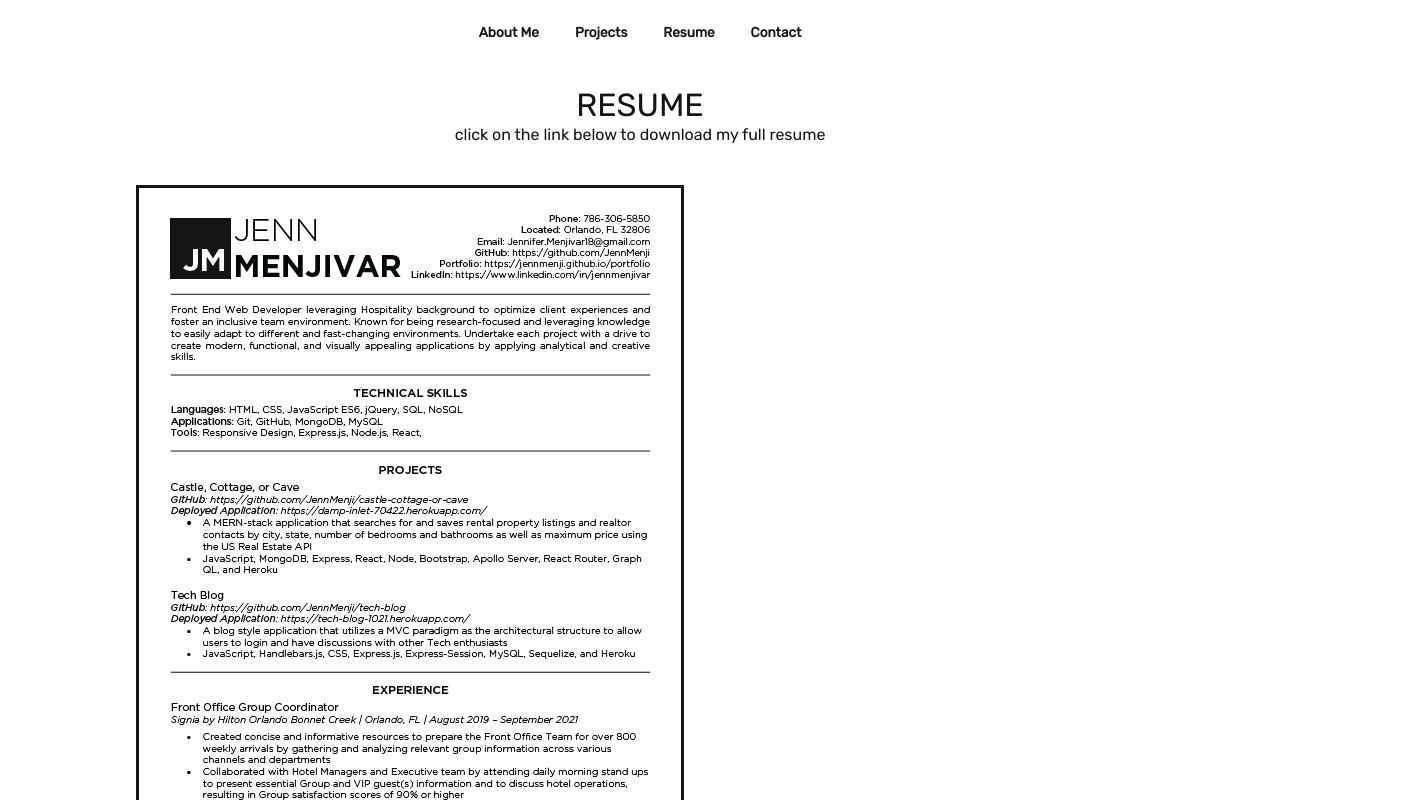
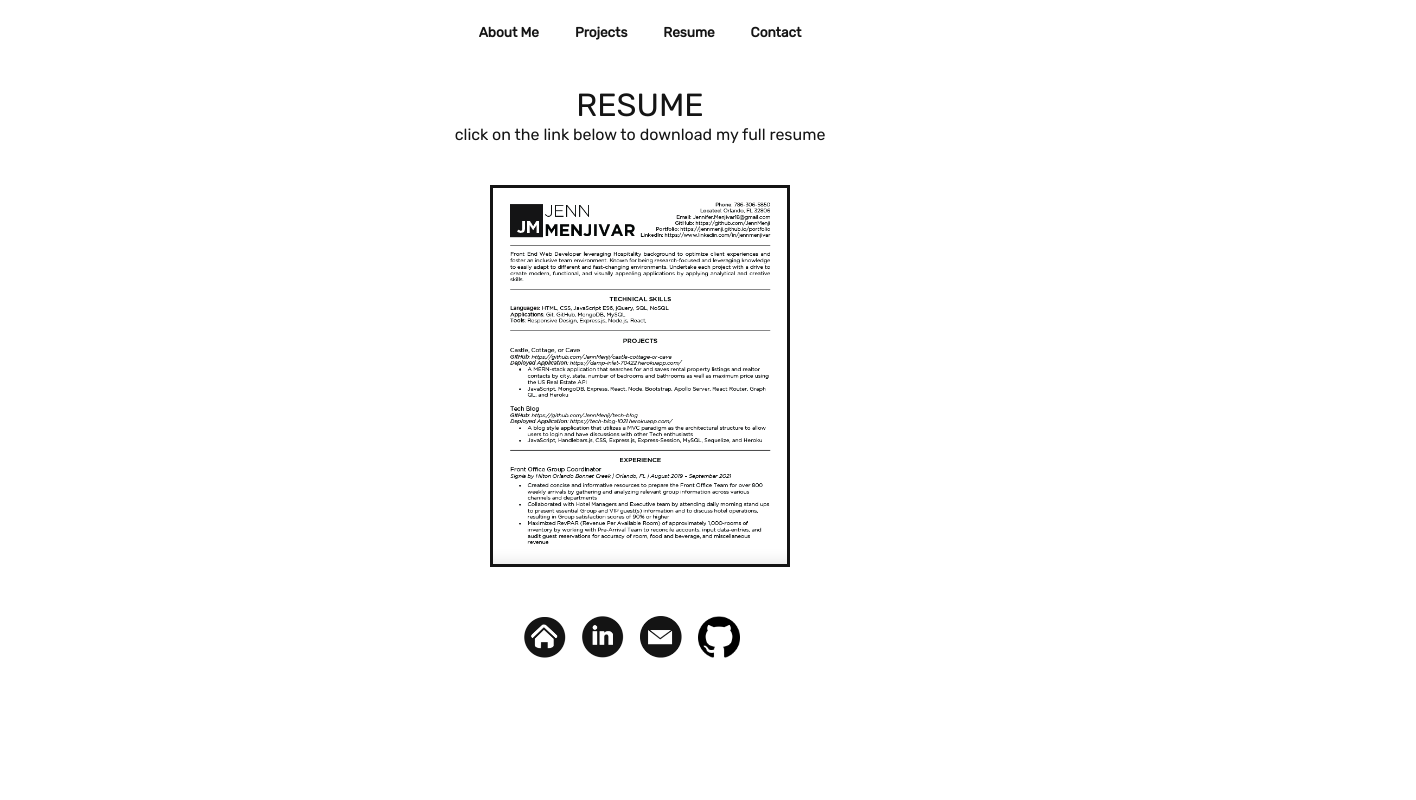
Before and after one commit to JennMenji/portfolio, a React (Create React App) app: page /#/about in a window 1280 px wide. Both pictures are taken after a click on the item "Resume". Shown: the top 800 px of the page, 1416 px wide, since content can reach past the window. Built offline with nearby package versions, Linux system fonts and the light colour scheme.

Commit message:
edited resume layout

```diff
--- a/src/components/Contact.js
+++ b/src/components/Contact.js
@@ -19,7 +19,7 @@ function ContactForm() {
       <div className="page-header">
         <h2>CONTACT ME</h2>
       </div>
-      <div className="form-section">
+      <div className="flex-row">
         <img
           src={contactImg}
           className="contact-img"
@@ -28,7 +28,7 @@ function ContactForm() {
         />
       </div>
 
-      <div className="form-section">
+      <div className="flex-row">
         <form onSubmit={handleSubmit}>
           <label htmlFor="name">Name</label>
           <input id="name" type="name" name="name" />
--- a/src/components/Resume.js
+++ b/src/components/Resume.js
@@ -10,20 +10,15 @@ function Resume() {
         <h2>RESUME</h2>
         <h6>click on the link below to download my full resume</h6>
       </div>
-      <div className="">
-        <img
-          src={resumeImg}
-          alt="Resume Screenshot"
-          className="resume header-img"
-        ></img>
-
-        <div className="overlay">
+      <div className="flex-row">
+        <div className="overlay-container">
+          <img src={resumeImg} alt="Resume Screenshot" className="image"></img>
           <a
             href={resume}
             target="_blank"
             rel="noreferrer"
             download="jenn-menjivar-resume"
-            className="overlay-link"
+            className="overlay"
           >
             DOWNLOAD
           </a>
--- a/src/index.css
+++ b/src/index.css
@@ -195,10 +195,6 @@ textarea {
   justify-content: space-between;
 }
 
-.flex-end {
-  justify-content: flex-end;
-}
-
 .mx-1 {
   margin-right: var(--spacing-one);
   margin-left: var(--spacing-one);
@@ -373,18 +369,16 @@ a {
 }
 
 /* Container needed to position the overlay. Adjust the width as needed */
-.resume-container {
-  justify-content: center;
-  align-items: center;
+.overlay-container {
   position: relative;
   width: 50%;
   max-width: 300px;
 }
 
 /* Make the image to responsive */
-.resume {
+.image {
   display: block;
-  max-width: 100%;
+  width: 100%;
   height: auto;
   border-style: solid;
   border-color: var(--secondary);
@@ -393,24 +387,20 @@ a {
 /* The overlay effect - lays on top of the container and over the image */
 .overlay {
   position: absolute;
-  bottom: 0.15;
+  bottom: 40%;
   background: rgb(0, 0, 0);
   background: rgba(0, 0, 0, 0.5); /* Black see-through */
-  color: var(--primary);
+  color: var(--primary-highlight);
   width: 100%;
   transition: 0.5s ease;
   opacity: 0;
-  font-size: 1rem;
-  padding: 35px;
-  margin: 50% 0 0 0;
+  color: var(--primary-highlight);
+  font-size: 20px;
+  padding: 20px;
   text-align: center;
 }
 
 /* When you mouse over the container, fade in the overlay title */
-.resume-container:hover .overlay {
+.overlay-container:hover .overlay {
   opacity: 1;
 }
-
-.overlay-link {
-  color: var(--primary);
-}
```
